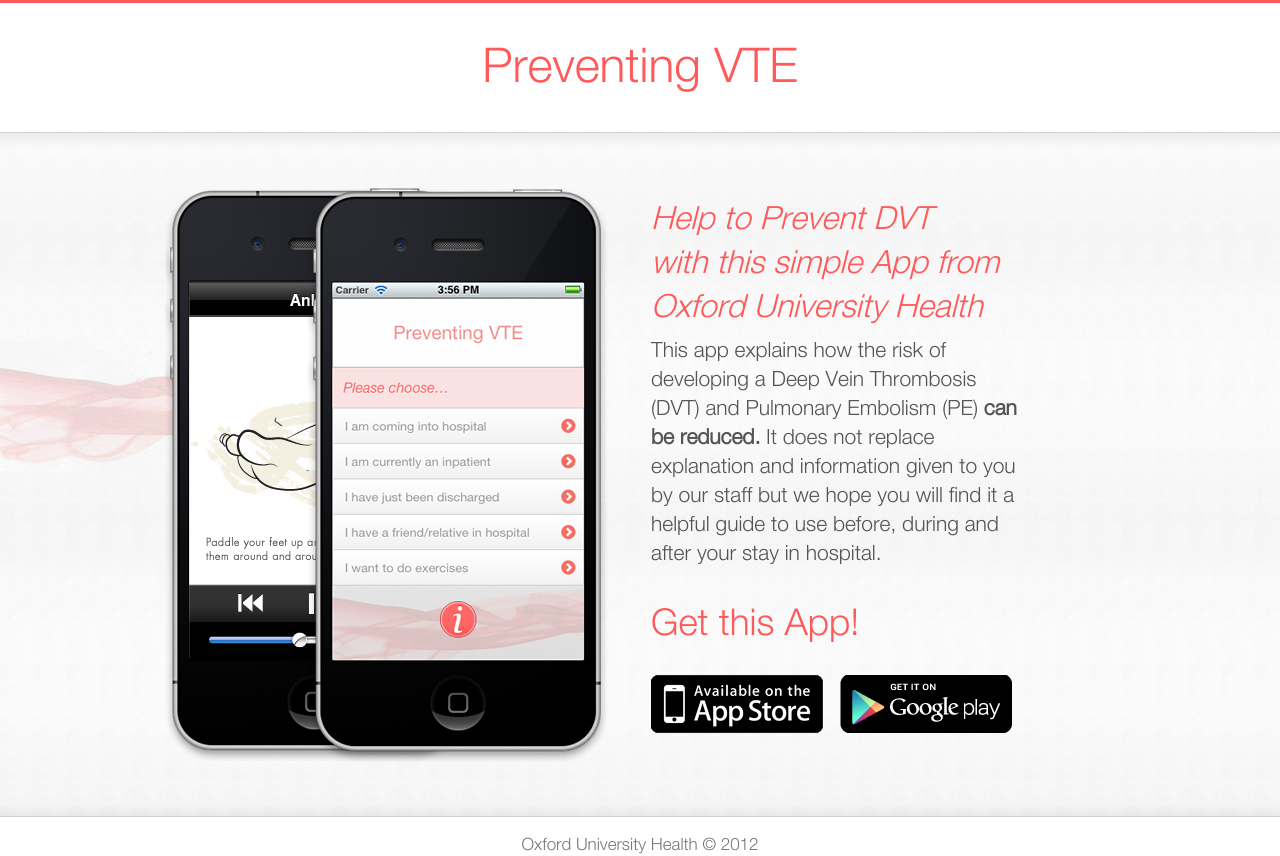
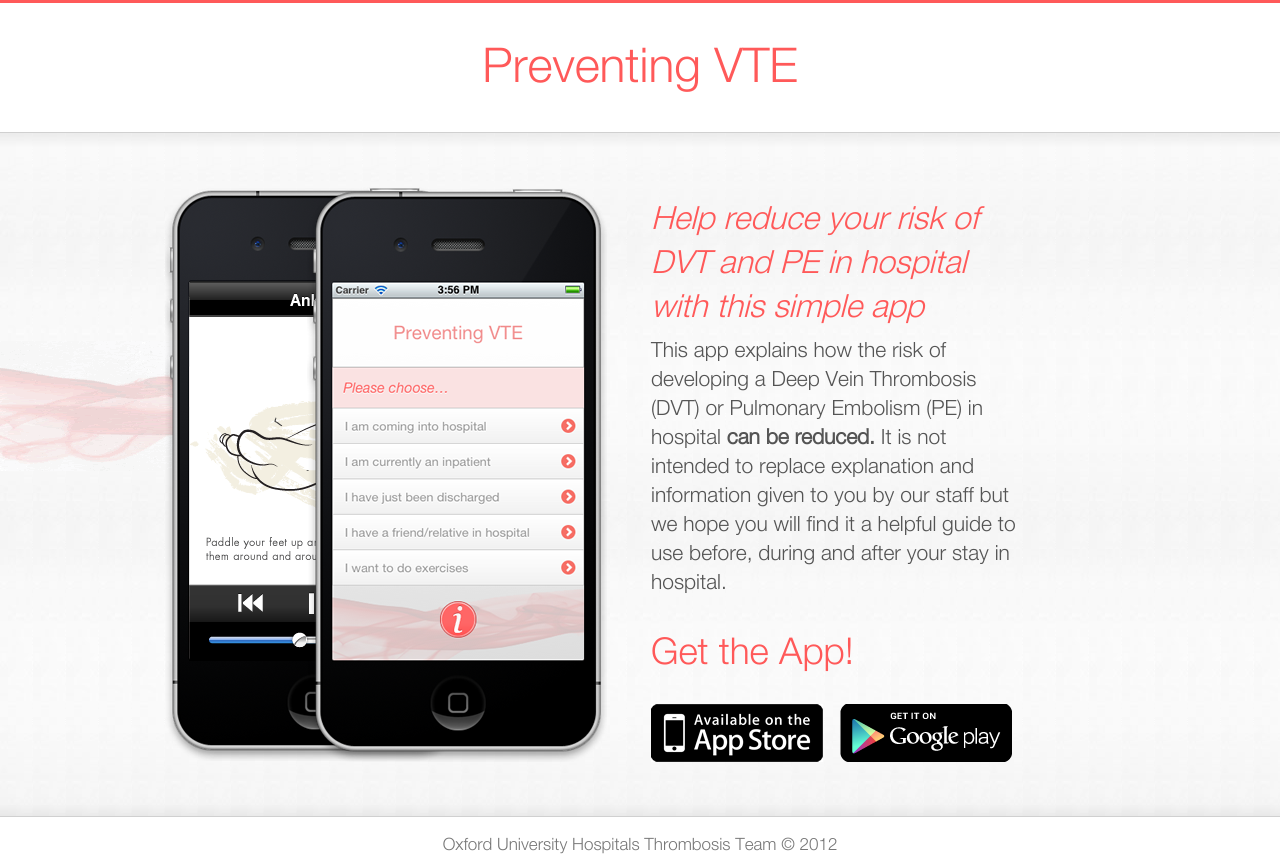
Before and after one commit to incuna/ouh-thrombosis-site, a plain HTML site: page index.html in a window 1280 px wide. Drawn offline with nearby package versions, Linux system fonts and the light colour scheme.

Commit message:
Brochure site text changes

```diff
--- a/index.html
+++ b/index.html
@@ -36,9 +36,9 @@
 					<div class="iphone"><img src="img/iphoneImg.png" alt="Iphone" /></div>
 					<div class="iphoneLeft"><img src="img/iphoneImg1.png" alt="Iphone" /></div>
 					<div class="contentText">
-						<h2>Help to Prevent DVT <br />with this simple App from<br /> Oxford University Health</h2>
-						<p>This app explains how the risk of developing a Deep Vein Thrombosis (DVT) and Pulmonary Embolism (PE) <strong>can be reduced.</strong> It does not replace explanation and information given to you by our staff but we hope you will find it a helpful guide to use before, during and after your stay in hospital.</p>
-						<h2 class="get">Get this App!</h2>
+						<h2>Help reduce your risk of DVT and PE in hospital with this simple app</h2>
+						<p>This app explains how the risk of developing a Deep Vein Thrombosis (DVT) or Pulmonary Embolism (PE) in hospital <strong>can be reduced.</strong> It is not intended to replace explanation and information given to you by our staff but we hope you will find it a helpful guide to use before, during and after your stay in hospital.</p>
+						<h2 class="get">Get the App!</h2>
 						<a href="#" class="appStore">appStore</a>
 						<a href="#" class="googlePLay">googlePLay</a>
 					</div>
@@ -51,7 +51,7 @@
 		<!-- /wrapper -->
 		<div id="footer">
 			<div class="footerContent">
-				<p>Oxford University Health &copy; 2012</p>
+				<p>Oxford University Hospitals Thrombosis Team &copy; 2012</p>
 			</div>
 		</div>
 	</body>
```
